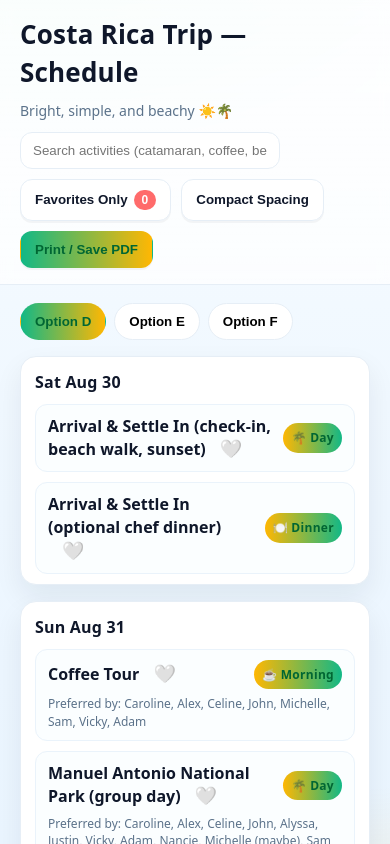
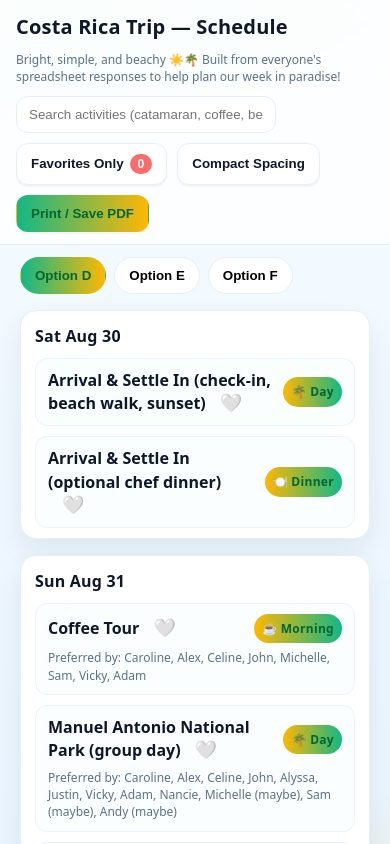
Before and after one commit to vibrantantelope/costa-rica, a React (Vite) app: page / in a window 390 px wide. Shown: the top 844 px of the page. Built offline with nearby package versions, Linux system fonts and the light colour scheme.

Commit message:
Shrink header on phones and add trip blurb

```diff
--- a/src/App.jsx
+++ b/src/App.jsx
@@ -53,7 +53,7 @@ export default function App() {
       <header className="site-header">
         <div className="site-header__titles">
           <h1 className="site-title">Costa Rica Trip — Schedule</h1>
-          <p className="site-subtitle">Bright, simple, and beachy ☀️🌴</p>
+          <p className="site-subtitle">Bright, simple, and beachy ☀️🌴 Built from everyone's spreadsheet responses to help plan our week in paradise!</p>
         </div>
         <div className="site-header__actions">
           <input
--- a/src/index.css
+++ b/src/index.css
@@ -37,6 +37,12 @@ body{
 .site-title{margin:0; font-size:26px; letter-spacing:.2px}
 .site-subtitle{margin:0; color:var(--muted); font-size:14px}
 .site-header__actions{margin-top:10px; display:flex; gap:10px; flex-wrap:wrap}
+
+@media (max-width: 480px){
+  .site-header{padding:12px 16px; margin:-28px -20px 12px;}
+  .site-title{font-size:20px;}
+  .site-subtitle{font-size:12px;}
+}
 
 .btn{
   background: #fff;
```
Also changed, not shown: 1 other file (tests, documents, lock files or other folders).
